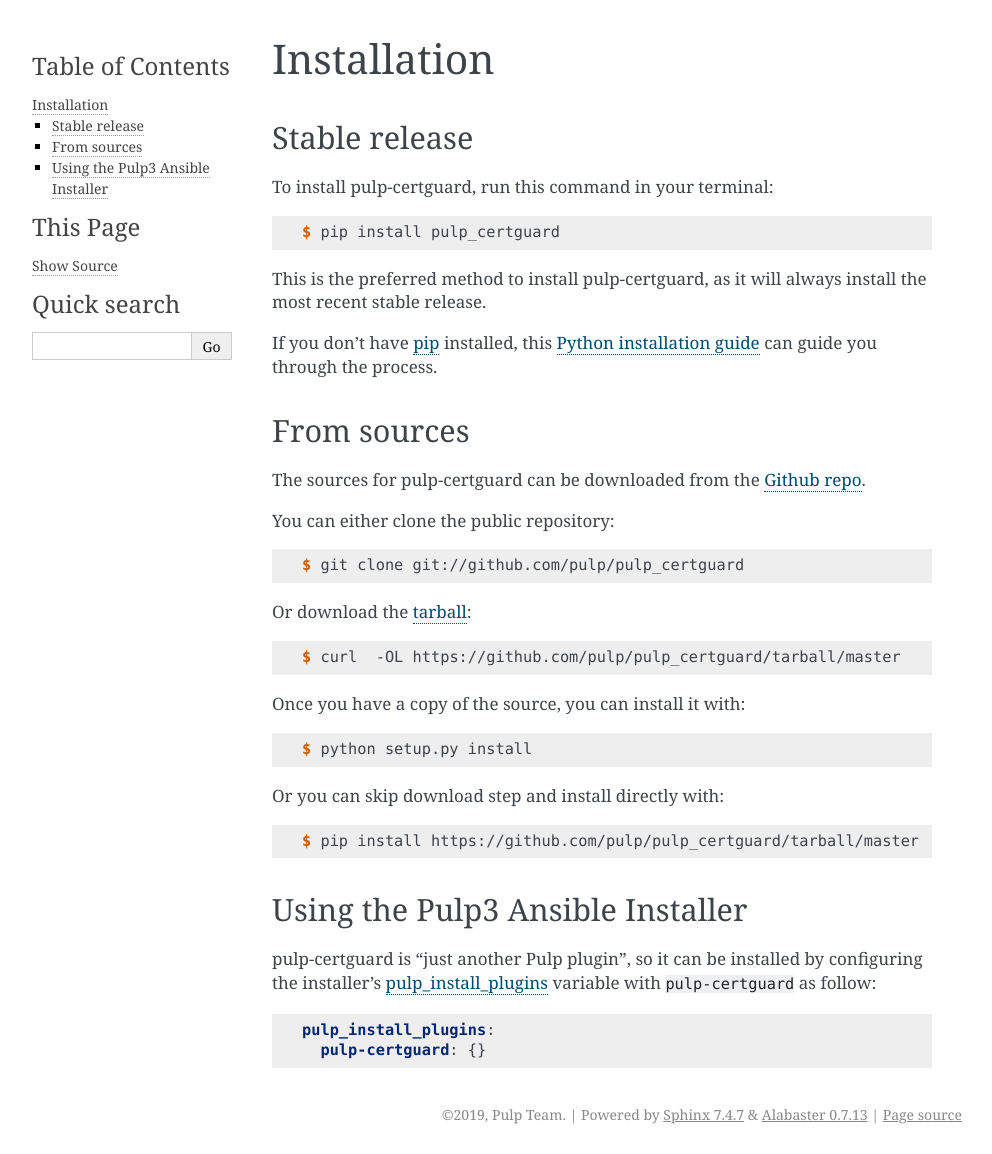
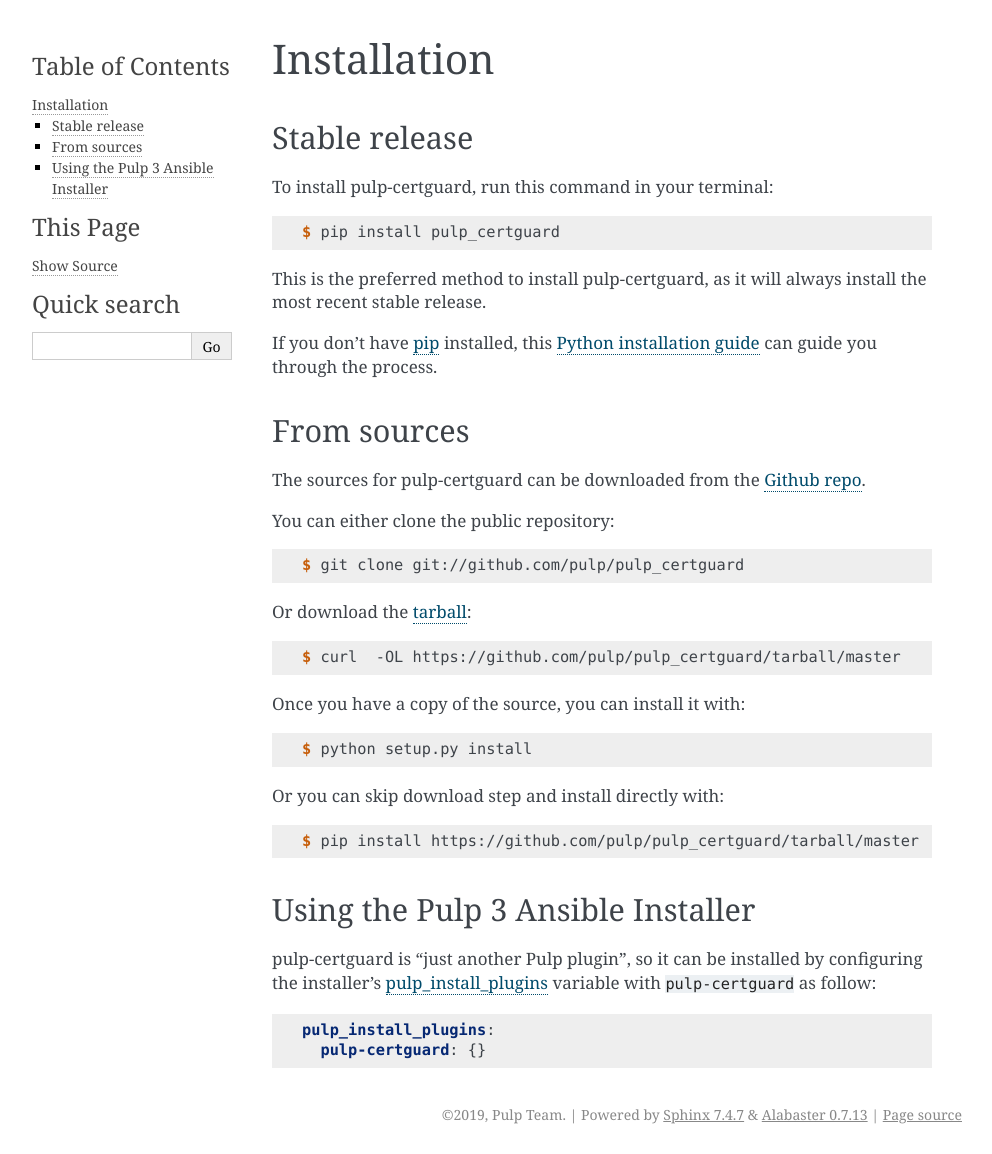
Before and after one commit to pulp/pulp-certguard, a Sphinx documentation site: the page built from docs/installation.rst, in a window 1280 px wide. Shown: the whole page, without its empty margins (148-1140 px from the left). Built offline with Sphinx 7.4.7, drawn with Linux system fonts in a browser that asks for light colours.

Commit message:
Rename ansible-pulp to pulp_installer
[noissue]

re: #6406
Rename ansible-pulp to pulp_installer
https://pulp.plan.io/issues/6406

```diff
--- a/docs/installation.rst
+++ b/docs/installation.rst
@@ -57,7 +57,7 @@
 .. _tarball: https://github.com/pulp/pulp_certguard/tarball/master
 
 
-Using the Pulp3 Ansible Installer
+Using the Pulp 3 Ansible Installer
 ---------------------------------
 
 pulp-certguard is "just another Pulp plugin", so it can be installed by configuring the installer's
@@ -68,4 +68,4 @@
     pulp_install_plugins:
       pulp-certguard: {}
 
-.. _pulp_install_plugins: https://github.com/pulp/ansible-pulp/blob/master/roles/pulp/README.md#role-variables
+.. _pulp_install_plugins: https://github.com/pulp/pulp_installer/blob/master/roles/pulp/README.md#role-variables
```
